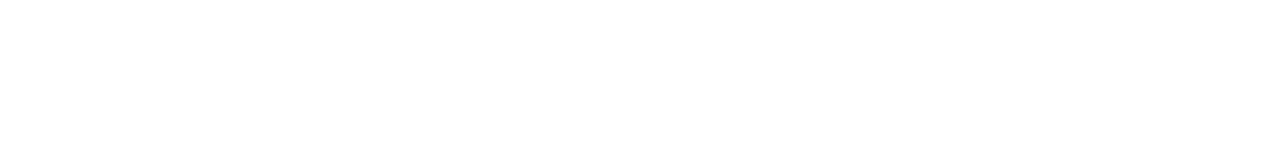
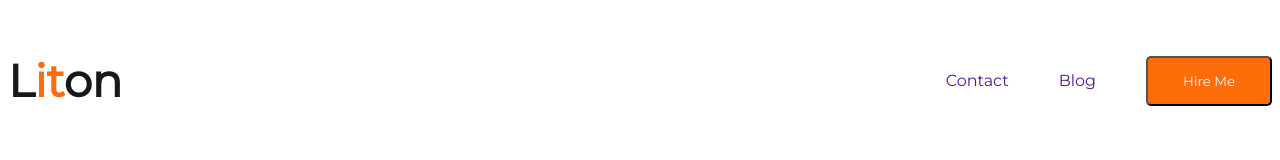
Before and after one commit to dipu97/myprotfolio, a plain HTML site: page index.html in a window 1280 px wide. Drawn offline with Linux system fonts and the light colour scheme.

Commit message:
nvabar added

```diff
--- a/css/style.css
+++ b/css/style.css
@@ -0,0 +1,34 @@
+*{
+    font-family: 'Montserrat', sans-serif;
+}
+.text-primary{
+    color: #FD6E0A;
+}
+nav{
+    display: flex;
+    align-items: center;
+    justify-content: space-between;
+}
+.nav-title{
+    color: #181818;
+    font-size: 45px;
+    font-style: normal;
+    font-weight: 800;
+}
+nav>ul{
+    display: flex;
+    align-items: center;
+}
+nav li{
+    list-style: none;
+    margin-right: 50px;
+}
+nav a{
+    text-decoration: none;
+}
+.btn-primary{
+    border-radius: 5px;
+    background-color: #FD6E0A;
+    color: whitesmoke;
+    padding: 15px 35px;
+}
--- a/index.html
+++ b/index.html
@@ -6,11 +6,30 @@
     <meta http-equiv="X-UA-Compatible" content="IE=edge">
     <meta name="viewport" content="width=device-width, initial-scale=1.0">
     <title>Liton's World</title>
+    <link rel="preconnect" href="https://fonts.googleapis.com">
+    <link rel="preconnect" href="https://fonts.gstatic.com" crossorigin>
+    <link href="https://fonts.googleapis.com/css2?family=Montserrat&display=swap" rel="stylesheet">
     <link rel="stylesheet" href="./css/style.css">
 </head>
 
 <body>
+    <header>
 
+        <nav>
+            <h3 class="nav-title">L<span class="text-primary">it</span>on</h3>
+            <ul>
+                <li><a href="">Contact</a></li>
+                <li><a href="">Blog</a></li>
+                <button type="button " class="btn-primary">Hire Me</button>
+            </ul>
+        </nav>
+    </header>
+    <main>
+
+    </main>
+    <footer>
+
+    </footer>
 </body>
 
 </html>
```
